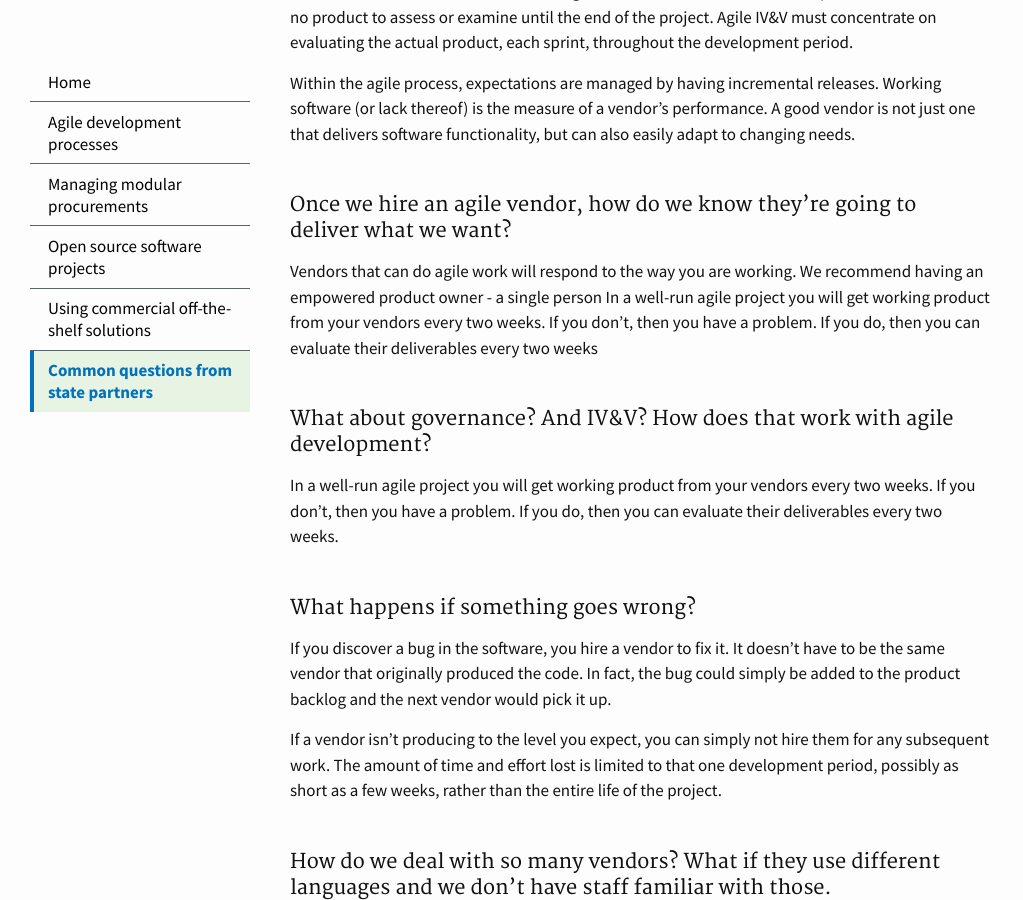
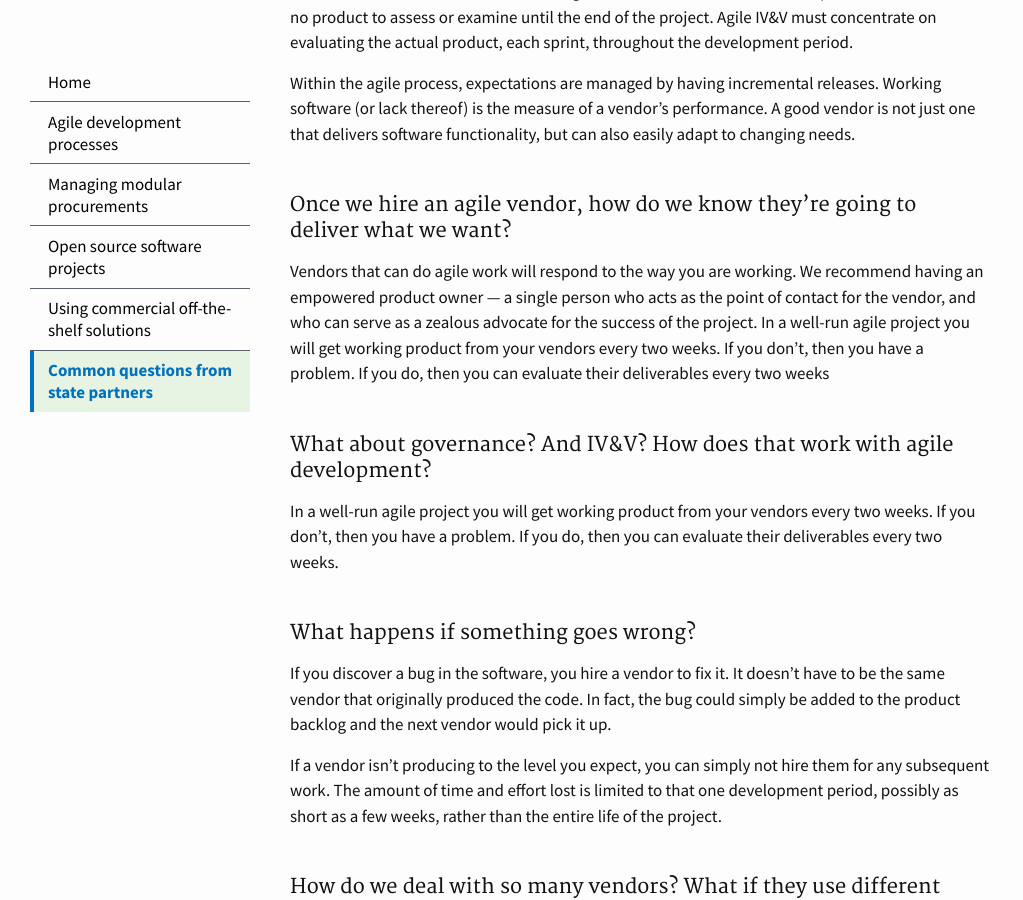
Before and after one commit to 18F/state-faq, a Jekyll site: the page built from pages/z-common-questions.md, in a window 1280 px wide and 900 px high, scrolled down 1990 px. Shown: the whole window, without its empty margins (0-1023 px from the left). Built offline with Jekyll 4.4.1, drawn with Linux system fonts in a browser that asks for light colours.

Commit message:
Complete this abandoned sentence
Looks like somebody got started with it and forgot to finish. I suspect this is what they were going for. It doesn't flow very well in the context of the answer, but I'm just trying to clean up what's here, not rewrite an answer.

```diff
--- a/pages/z-common-questions.md
+++ b/pages/z-common-questions.md
@@ -49,8 +49,7 @@ Within the agile process, expectations are managed by having incremental release
 
 #### Once we hire an agile vendor, how do we know they’re going to deliver what we want?
 
-Vendors that can do agile work will respond to the way you are working. We recommend having an empowered product owner - a single person
-In a well-run agile project you will get working product from your vendors every two weeks. If you don’t, then you have a problem. If you do, then you can evaluate their deliverables every two weeks
+Vendors that can do agile work will respond to the way you are working. We recommend having an empowered product owner — a single person who acts as the point of contact for the vendor, and who can serve as a zealous advocate for the success of the project. In a well-run agile project you will get working product from your vendors every two weeks. If you don’t, then you have a problem. If you do, then you can evaluate their deliverables every two weeks
 
 #### What about governance? And IV&V? How does that work with agile development?
 
```
